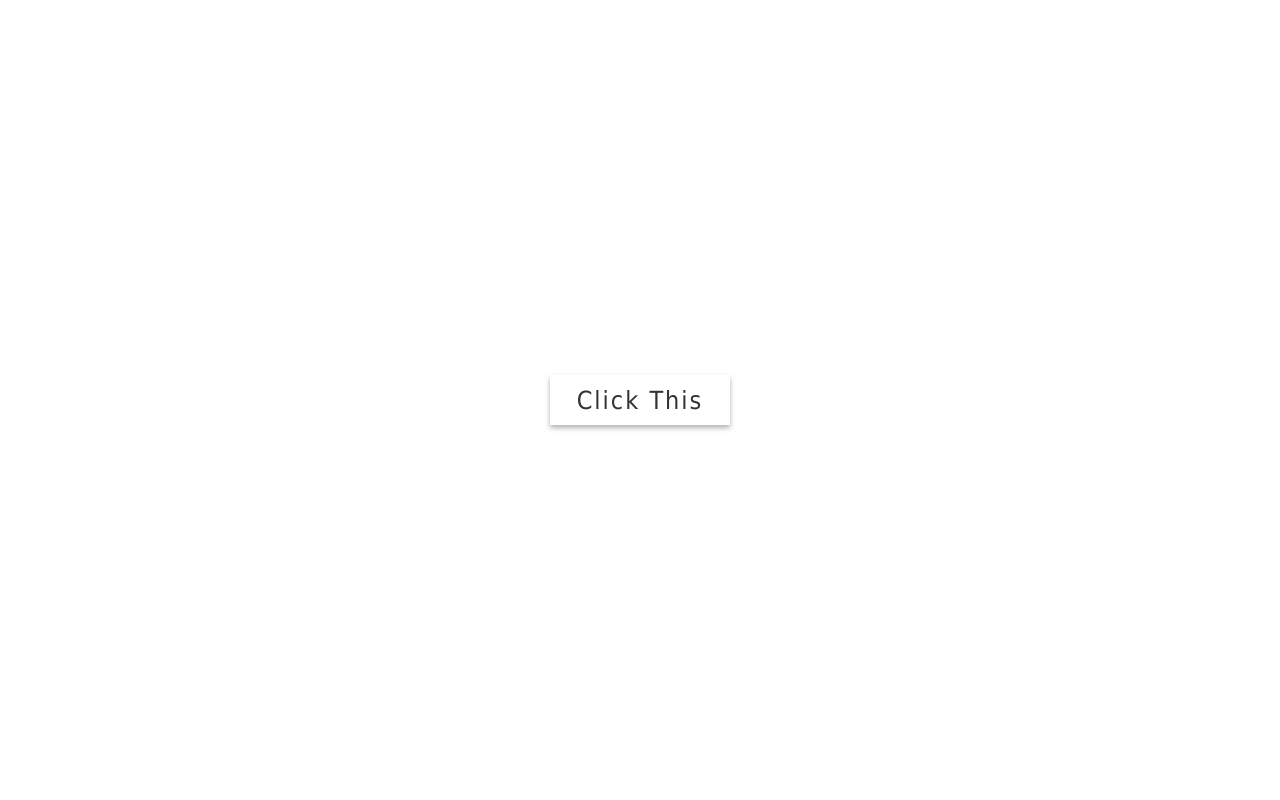
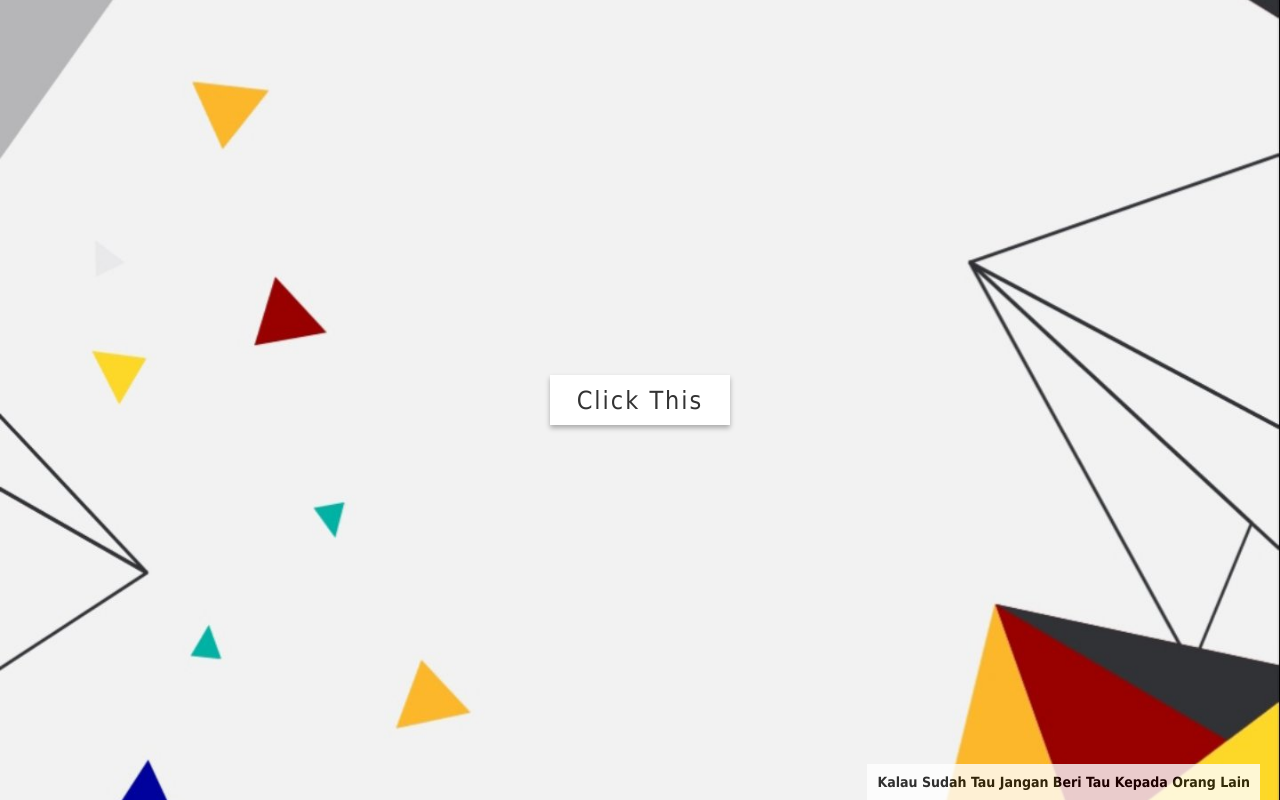
Before and after one commit to BG2129/TH-3, a plain HTML site: page index.html in a window 1280 px wide. Drawn offline with nearby package versions, Linux system fonts and the light colour scheme.

Commit message:
Add files via upload

```diff
--- a/index.html
+++ b/index.html
@@ -29,9 +29,7 @@
         justify-content: center;
         min-height: 100vh;
         width: 100vw;
-        background: url(wepik-yellow-black-and-gray-geometric-background-20230525110149F0B5\(
-            1\
-          ).png);
+        background: url(kmc_20230525_202033.jpg);
         background-size: cover;
         background-position: center;
       }
@@ -122,6 +120,20 @@
         cursor: pointer;
         color: #333;
       }
+
+      .text {
+        position: absolute;
+        display: flex;
+        bottom: 0;
+        right: 20px;
+        padding-bottom: 30px;
+        font-size: 12px;
+        color: black;
+        background-color: #fff;
+        opacity: 0.8;
+        padding: 10px;
+        margin: 2s0px;
+      }
     </style>
   </head>
   <body>
@@ -138,6 +150,10 @@
         <button>cancel</button>
         <i id="close" class="fas fa-times"></i>
       </div>
+    </div>
+
+    <div class="text">
+      <h3>kalau Sudah Tau Jangan Beri Tau Kepada Orang Lain</h3>
     </div>
 
     <script
```
Also changed, not shown: kmc_20230525_202033.jpg (added).
